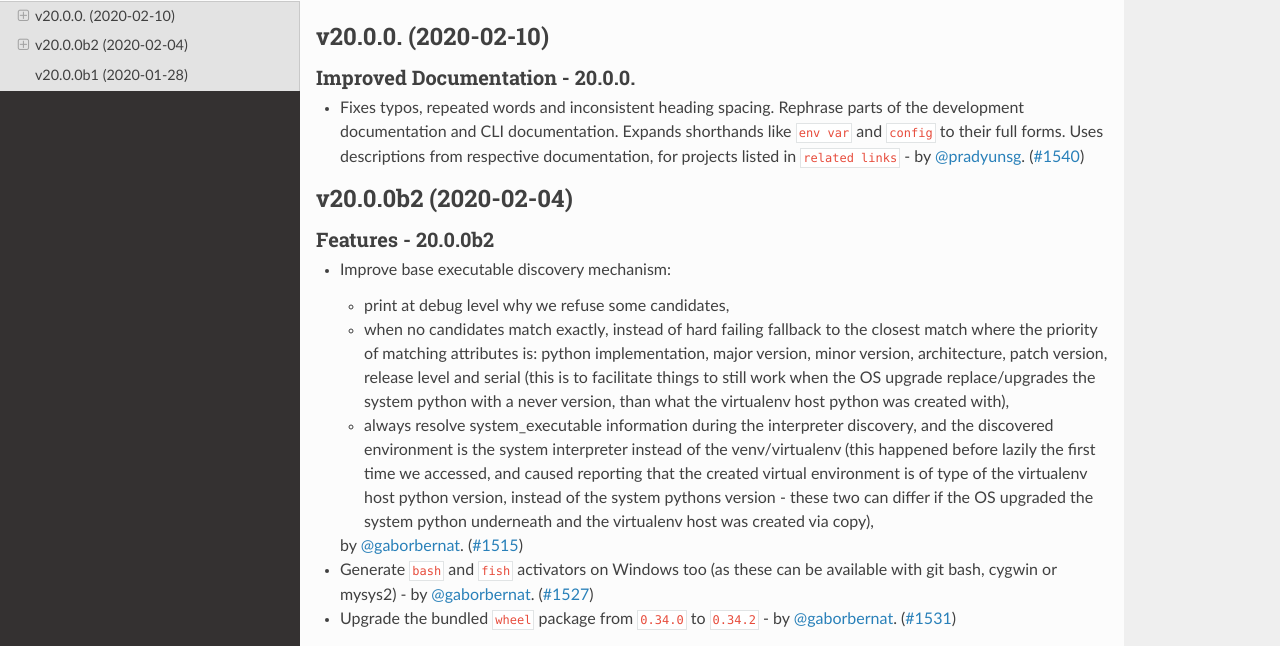
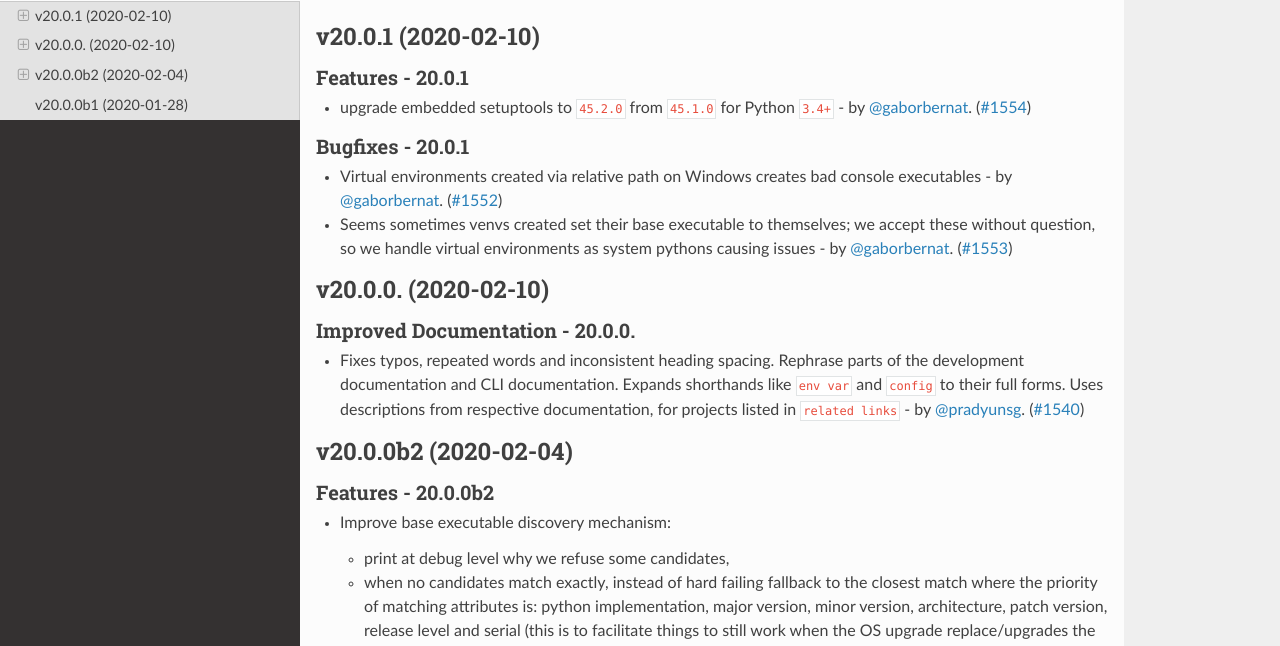
Before and after one commit to pypa/virtualenv, a Sphinx documentation site: the page built from docs/changelog.rst, in a window 1280 px wide and 900 px high, cut to the strip 254-900 px from the top of the window. Built offline with Sphinx 7.4.7 and the Read the Docs theme 2.0.0, drawn with Linux system fonts in a browser that asks for light colours; pages that are not in the unit, such as notebooks, are missing from menus; the version number could not be read and is left out.

Commit message:
release 20.0.1
Signed-off-by: Bernat Gabor <bgabor8@bloomberg.net>

```diff
--- a/docs/changelog.rst
+++ b/docs/changelog.rst
@@ -4,6 +4,20 @@ Release History
 .. include:: _draft.rst
 
 .. towncrier release notes start
+
+v20.0.1 (2020-02-10)
+--------------------
+
+Features - 20.0.1
+~~~~~~~~~~~~~~~~~
+- upgrade embedded setuptools to ``45.2.0`` from ``45.1.0`` for Python ``3.4+`` - by :user:`gaborbernat`. (`#1554 <https://github.com/pypa/virtualenv/issues/1554>`_)
+
+Bugfixes - 20.0.1
+~~~~~~~~~~~~~~~~~
+- Virtual environments created via relative path on Windows creates bad console executables - by :user:`gaborbernat`. (`#1552 <https://github.com/pypa/virtualenv/issues/1552>`_)
+- Seems sometimes venvs created set their base executable to themselves; we accept these without question, so we handle
+  virtual environments as system pythons causing issues - by :user:`gaborbernat`. (`#1553 <https://github.com/pypa/virtualenv/issues/1553>`_)
+
 
 v20.0.0. (2020-02-10)
 ---------------------
--- a/docs/changelog/1552.bugfix.rst
+++ /dev/null
@@ -1 +0,0 @@
-Virtual environments created via relative path on Windows creates bad console executables - by :user:`gaborbernat`.
--- a/docs/changelog/1553.bugfix.rst
+++ /dev/null
@@ -1,2 +0,0 @@
-Seems sometimes venvs created set their base executable to themselves; we accept these without question, so we handle
-virtual environments as system pythons causing issues - by :user:`gaborbernat`.
```
